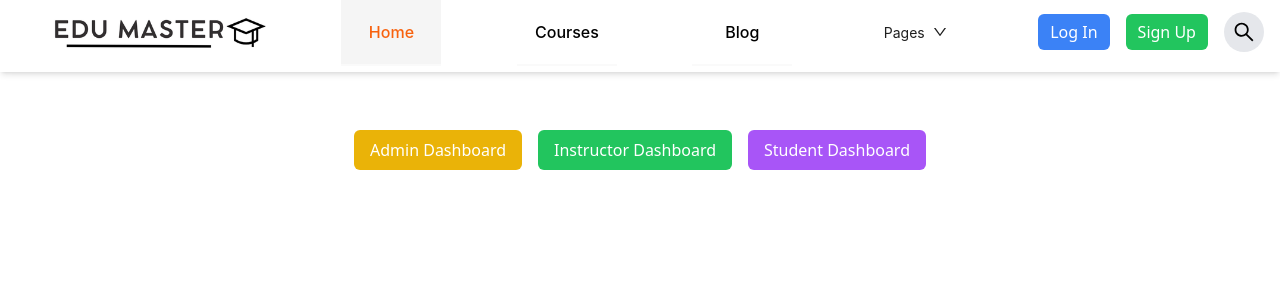
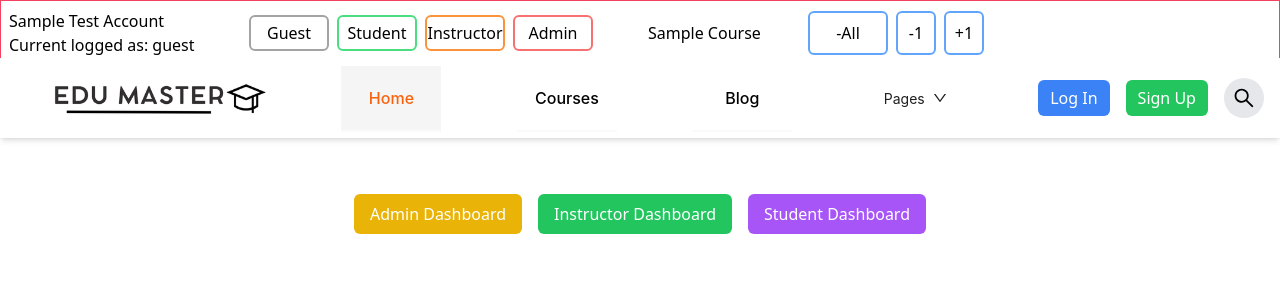
Before and after one commit to TEAM03-OJTPASSED/EduMaster_FinalProject_Team03_React12, a React (Vite) app: page / in a window 1280 px wide. Shown: the top 300 px of the page. Built offline with nearby package versions, Linux system fonts and the light colour scheme.

Commit message:
Set display not fixed

```diff
--- a/src/defaultLayout/Layout.tsx
+++ b/src/defaultLayout/Layout.tsx
@@ -4,12 +4,12 @@ import UserAuth from "../components/UserAuthTest";
 
 const GeneralLayout = () => {
   return (
-    <div>
+    <div className="div">
       {/* User test section */}
       <UserAuth />
 
       {/* Navbar section */}
-      <div className="w-full h-16 fixed top-0 left-0 flex items-center bg-white shadow">
+      <div className="w-full h-16 left-0 flex items-center bg-white shadow">
         <Navbar />
       </div>
 
```
